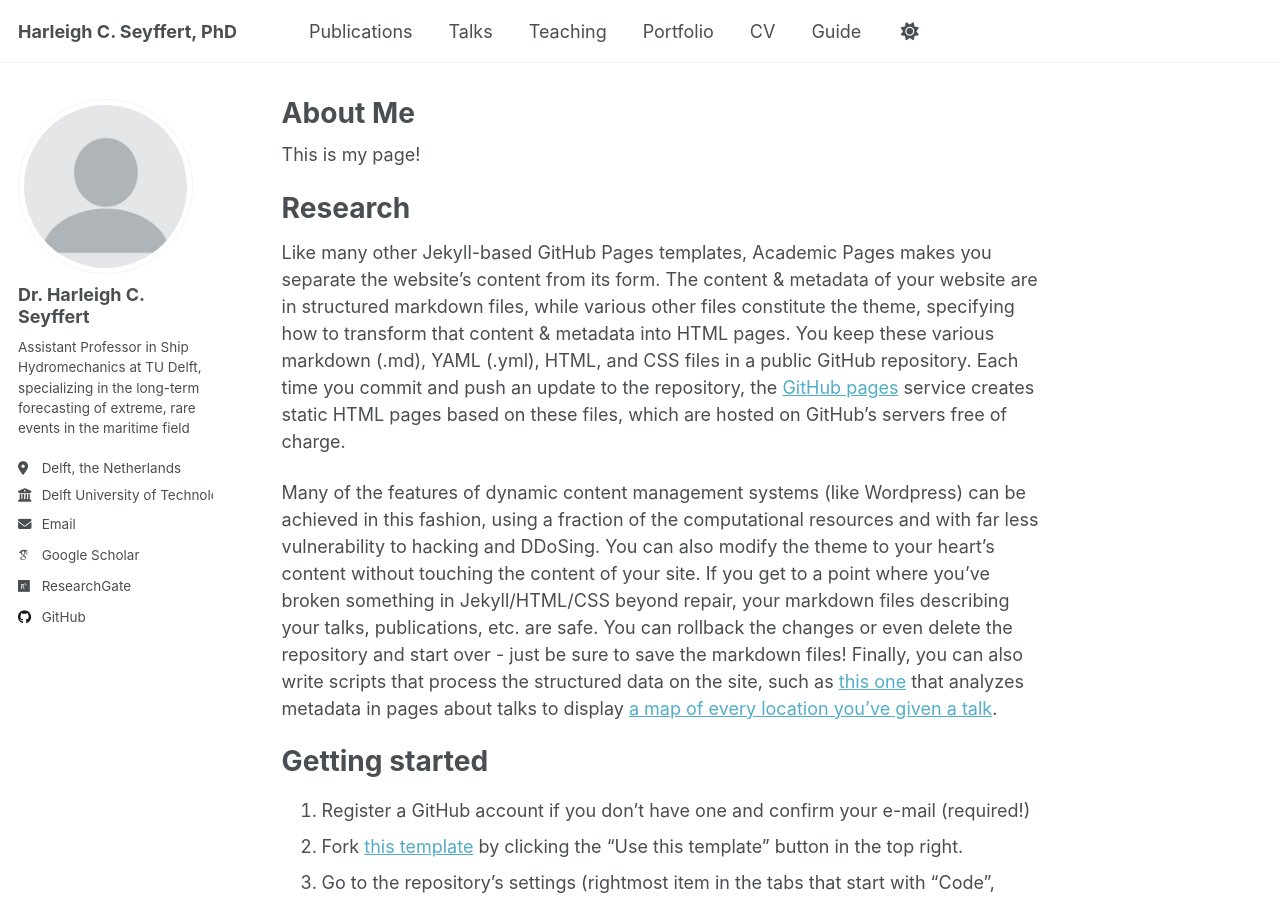
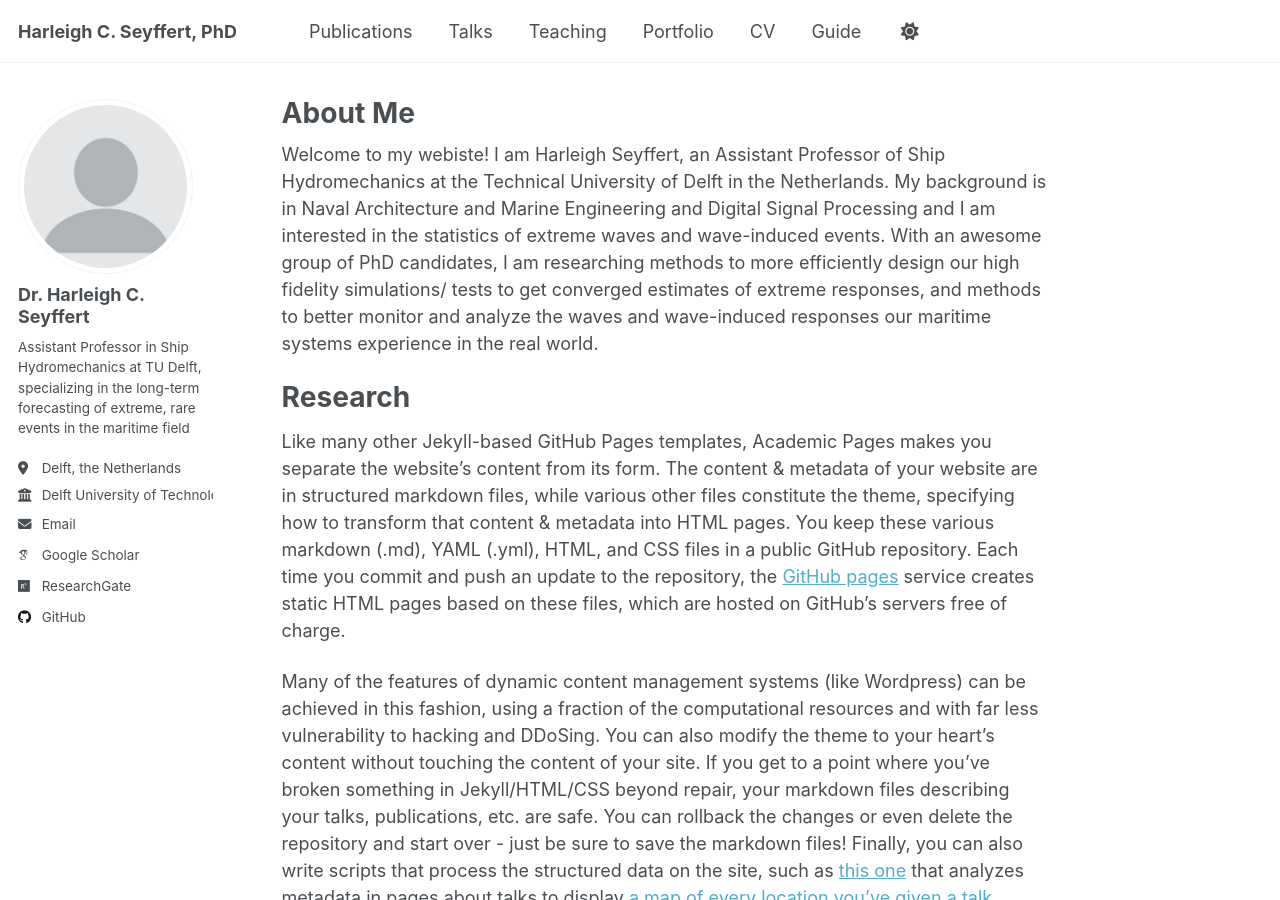
Before and after one commit to hcseyffert/github.io, a Jekyll site: the page built from _pages/about.md, in a window 1280 px wide and 900 px high. Built offline with Jekyll 4.4.1, drawn with Linux system fonts in a browser that asks for light colours; some web fonts are replaced.

Commit message:
Update about.md

```diff
--- a/_pages/about.md
+++ b/_pages/about.md
@@ -7,7 +7,7 @@ redirect_from:
   - /about.html
 ---
 
-This is my page!
+Welcome to my webiste! I am Harleigh Seyffert, an Assistant Professor of Ship Hydromechanics at the Technical University of Delft in the Netherlands. My background is in Naval Architecture and Marine Engineering and Digital Signal Processing and I am interested in the statistics of extreme waves and wave-induced events. With an awesome group of PhD candidates, I am researching methods to more efficiently design our high fidelity simulations/ tests to get converged estimates of extreme responses, and methods to better monitor and analyze the waves and wave-induced responses our maritime systems experience in the real world.
 
 Research
 ======
```
